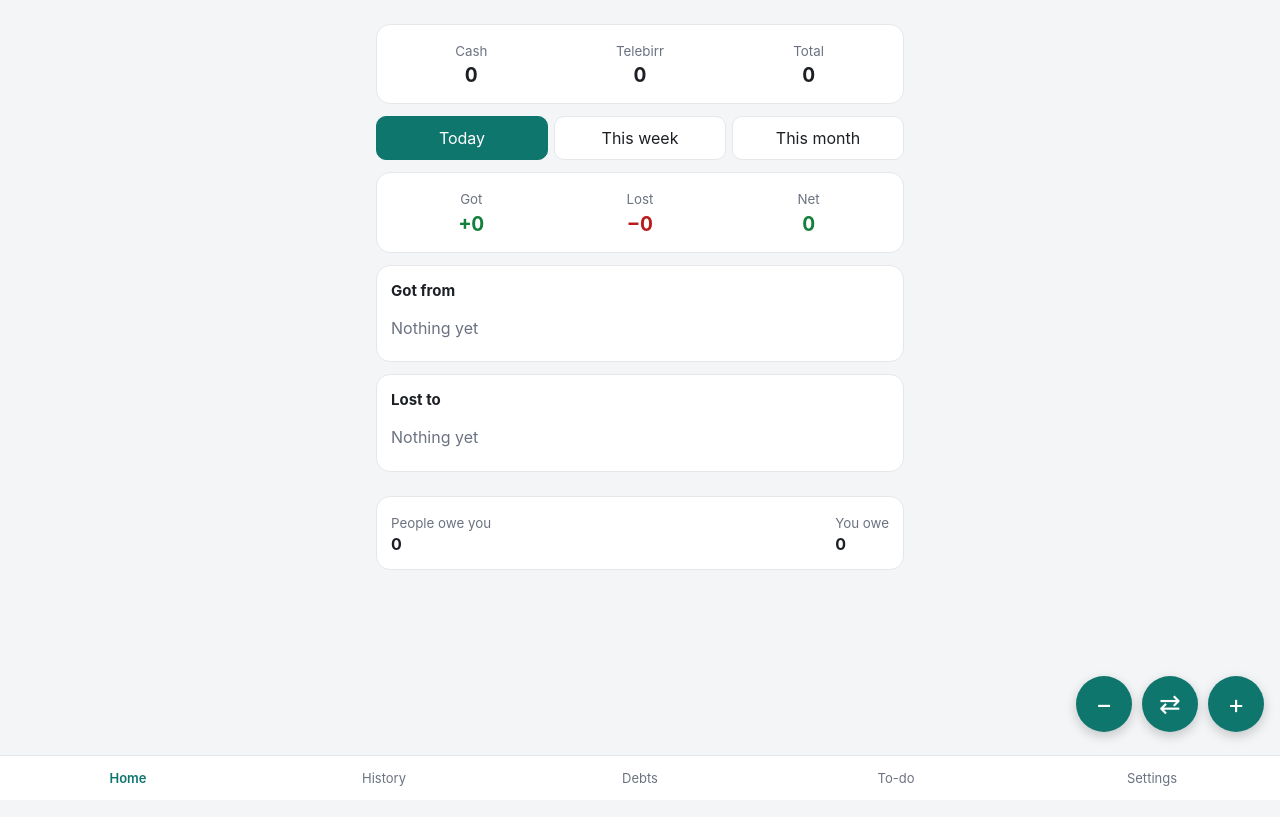
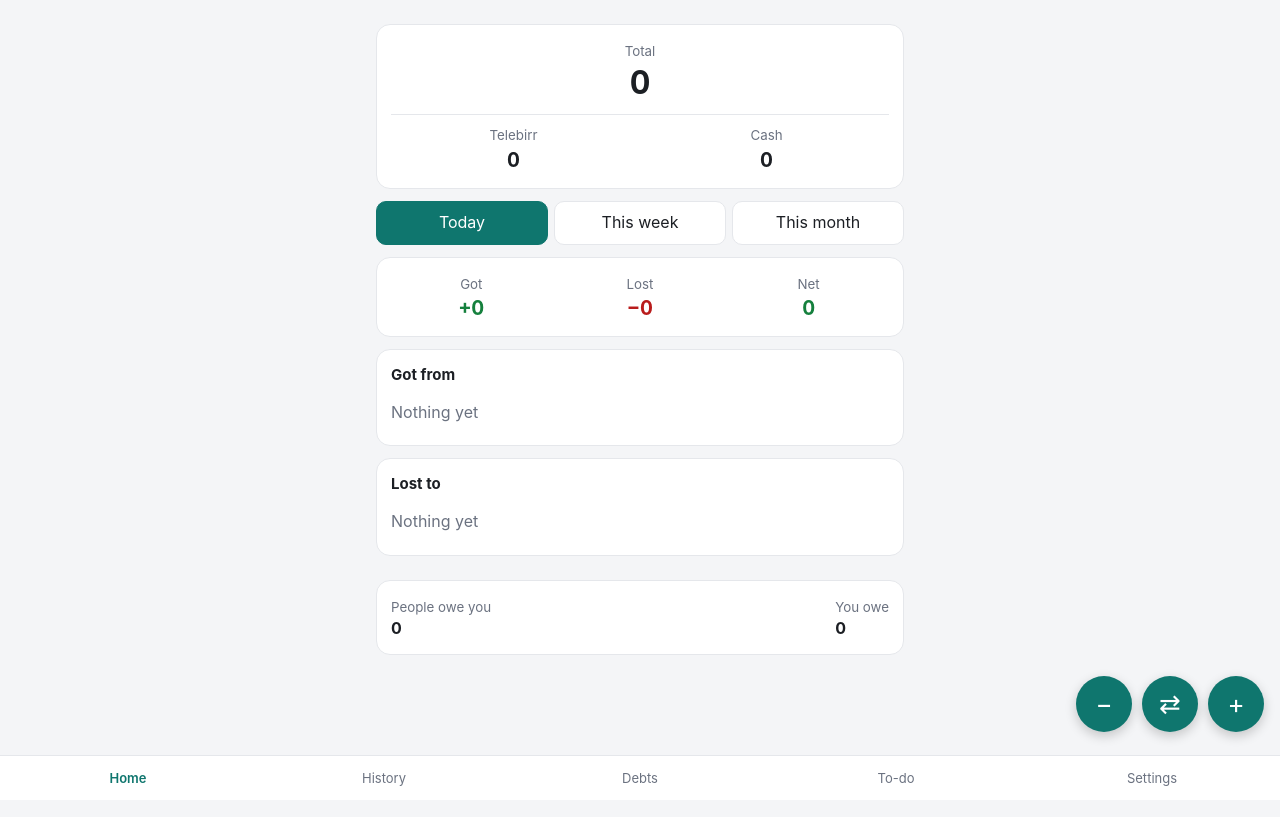
Before and after one commit to yaphet19/money-tracker, a website with bundled scripts: page index.html in a window 1280 px wide. Built offline with nearby package versions, Linux system fonts and the light colour scheme.

Commit message:
feat: show Total first on Home, then Telebirr and Cash
Co-Authored-By: Claude Opus 5.5 <noreply@anthropic.com>

```diff
--- a/screens/home.js
+++ b/screens/home.js
@@ -16,8 +16,8 @@ export default {
     const d = debtTotals(state);
     return `
       <section class="card balances">
-        ${Object.entries(WALLETS).map(([k, v]) => `<div><small>${v}</small><strong class="${b[k] < 0 ? 'neg' : ''}">${fmt(b[k])}</strong></div>`).join('')}
-        <div><small>Total</small><strong>${fmt(b.total)}</strong></div>
+        <div class="total"><small>Total</small><strong class="${b.total < 0 ? 'neg' : ''}">${fmt(b.total)}</strong></div>
+        ${['telebirr', 'cash'].map(k => `<div><small>${WALLETS[k]}</small><strong class="${b[k] < 0 ? 'neg' : ''}">${fmt(b[k])}</strong></div>`).join('')}
       </section>
       <div class="seg">${Object.entries(PERIODS).map(([k, v]) =>
         `<button data-period="${k}" aria-pressed="${k === period}">${v}</button>`).join('')}</div>
--- a/style.css
+++ b/style.css
@@ -23,6 +23,9 @@ small, .muted { color: var(--muted); }
 .pos { color: var(--pos); }
 .neg { color: var(--neg); }
 .balances, .totals { display: grid; grid-template-columns: repeat(3, 1fr); gap: 8px; text-align: center; }
+.balances { grid-template-columns: 1fr 1fr; }
+.balances .total { grid-column: 1 / -1; padding-bottom: 8px; border-bottom: 1px solid var(--line); }
+.balances .total strong { font-size: 32px; }
 .balances strong, .totals strong { display: block; font-size: 20px; font-variant-numeric: tabular-nums; }
 .seg { display: flex; gap: 6px; }
 .seg button { flex: 1; padding: 8px; }
```
